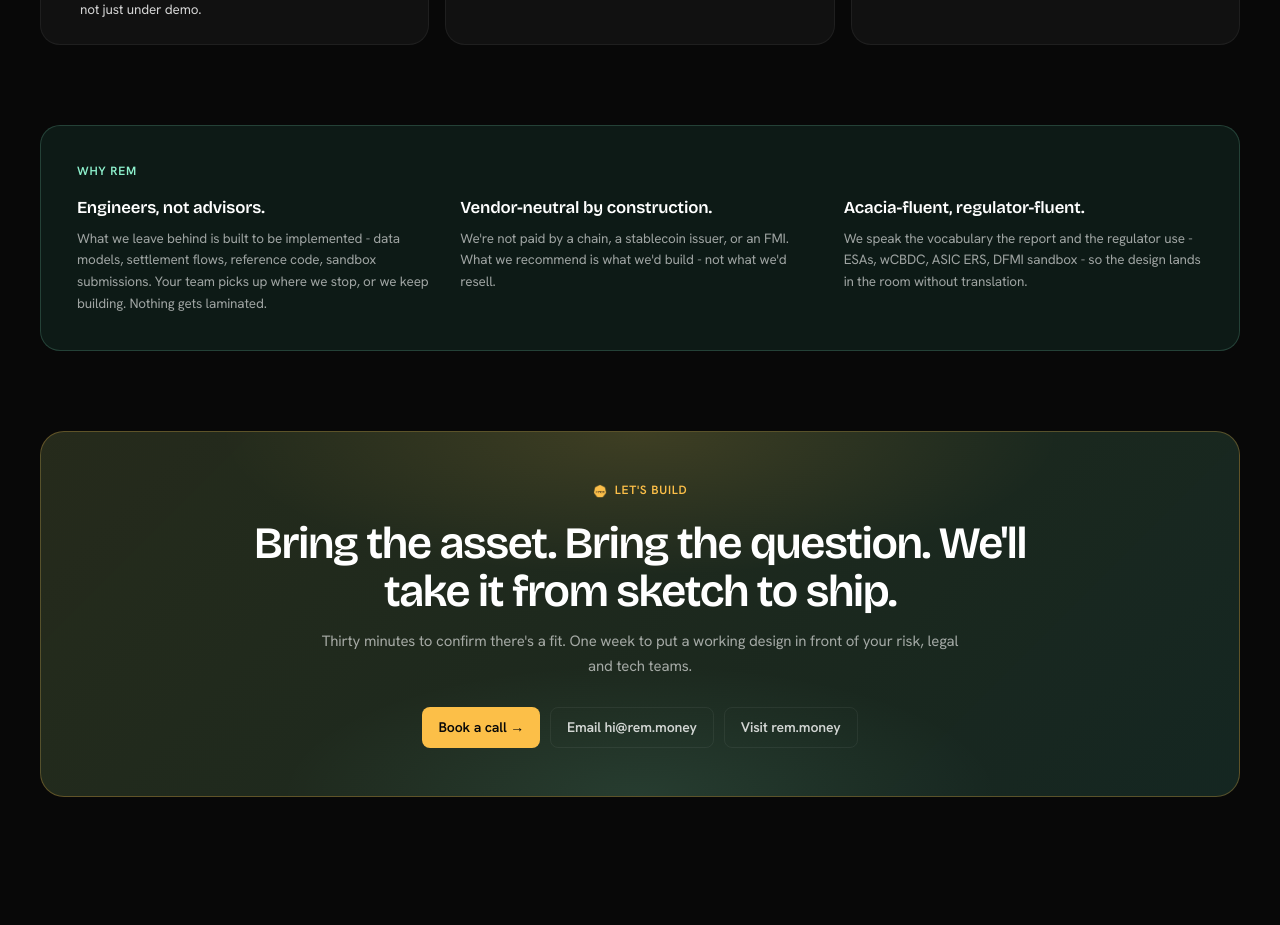
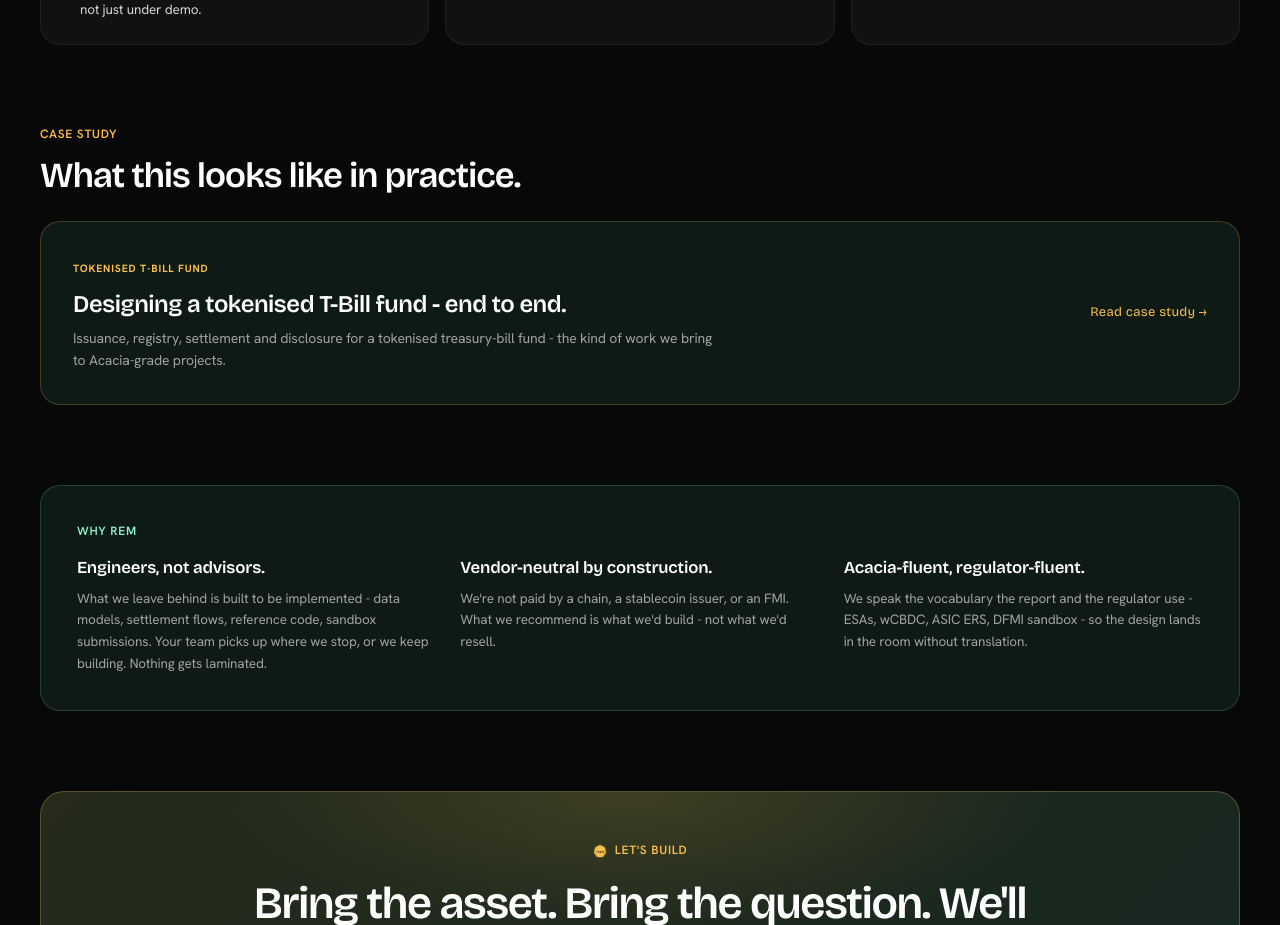
Before and after one commit to Rem-Money/rem-acacia, a Next.js app: page /with-rem in a window 1280 px wide. Shown: the part 1880-2805 px from the top of the page. Built offline with nearby package versions, Linux system fonts and the light colour scheme.

Commit message:
feat: add case study section to 'with-rem' page showcasing tokenised T-Bill fund

```diff
--- a/app/with-rem/page.tsx
+++ b/app/with-rem/page.tsx
@@ -280,6 +280,102 @@
         </div>
       </section>
 
+      {/* Case studies */}
+      <section className="section" style={{ paddingTop: 0 }}>
+        <div className="container-rem">
+          <Reveal>
+            <div className="eyebrow">Case study</div>
+            <h2 style={{ margin: "10px 0 14px", fontSize: "clamp(1.6rem, 3vw, 2.2rem)" }}>
+              What this looks like in practice.
+            </h2>
+          </Reveal>
+
+          <Reveal delay={80}>
+            <a
+              href="https://www.rem.money/case-studies/tokenized-tbill-fund"
+              target="_blank"
+              rel="noopener noreferrer"
+              className="case-study-card"
+              style={{
+                display: "block",
+                marginTop: 24,
+                background: "var(--card-plus)",
+                border: "1px solid rgba(252,191,72,0.22)",
+                borderRadius: 20,
+                padding: 32,
+                textDecoration: "none",
+                color: "inherit",
+                transition: "border-color 180ms ease, transform 180ms ease",
+              }}
+            >
+              <div
+                style={{
+                  display: "flex",
+                  alignItems: "center",
+                  justifyContent: "space-between",
+                  gap: 20,
+                  flexWrap: "wrap",
+                }}
+              >
+                <div style={{ flex: "1 1 360px", minWidth: 0 }}>
+                  <span
+                    style={{
+                      fontSize: 10.5,
+                      letterSpacing: "0.08em",
+                      textTransform: "uppercase",
+                      color: "var(--yellow)",
+                      fontWeight: 700,
+                    }}
+                  >
+                    Tokenised T-Bill Fund
+                  </span>
+                  <h3
+                    style={{
+                      margin: "10px 0 8px",
+                      fontSize: "clamp(1.2rem, 2.2vw, 1.5rem)",
+                      letterSpacing: "-0.02em",
+                      lineHeight: 1.2,
+                    }}
+                  >
+                    Designing a tokenised T-Bill fund -  end to end.
+                  </h3>
+                  <p
+                    style={{
+                      margin: 0,
+                      color: "var(--text-muted)",
+                      fontSize: 14,
+                      lineHeight: 1.6,
+                      maxWidth: 640,
+                    }}
+                  >
+                    Issuance, registry, settlement and disclosure for a tokenised treasury-bill fund -  the kind of work
+                    we bring to Acacia-grade projects.
+                  </p>
+                </div>
+                <span
+                  aria-hidden
+                  style={{
+                    display: "inline-flex",
+                    alignItems: "center",
+                    gap: 8,
+                    color: "var(--yellow)",
+                    fontFamily: "var(--font-display)",
+                    fontSize: 13,
+                    letterSpacing: "0.02em",
+                    whiteSpace: "nowrap",
+                  }}
+                >
+                  Read case study →
+                </span>
+              </div>
+            </a>
+          </Reveal>
+          <style>{`
+            .case-study-card:hover { border-color: rgba(252,191,72,0.55) !important; transform: translateY(-2px); }
+          `}</style>
+        </div>
+      </section>
+
       {/* Why rem */}
       <section className="section" style={{ paddingTop: 0 }}>
         <div className="container-rem">
```
